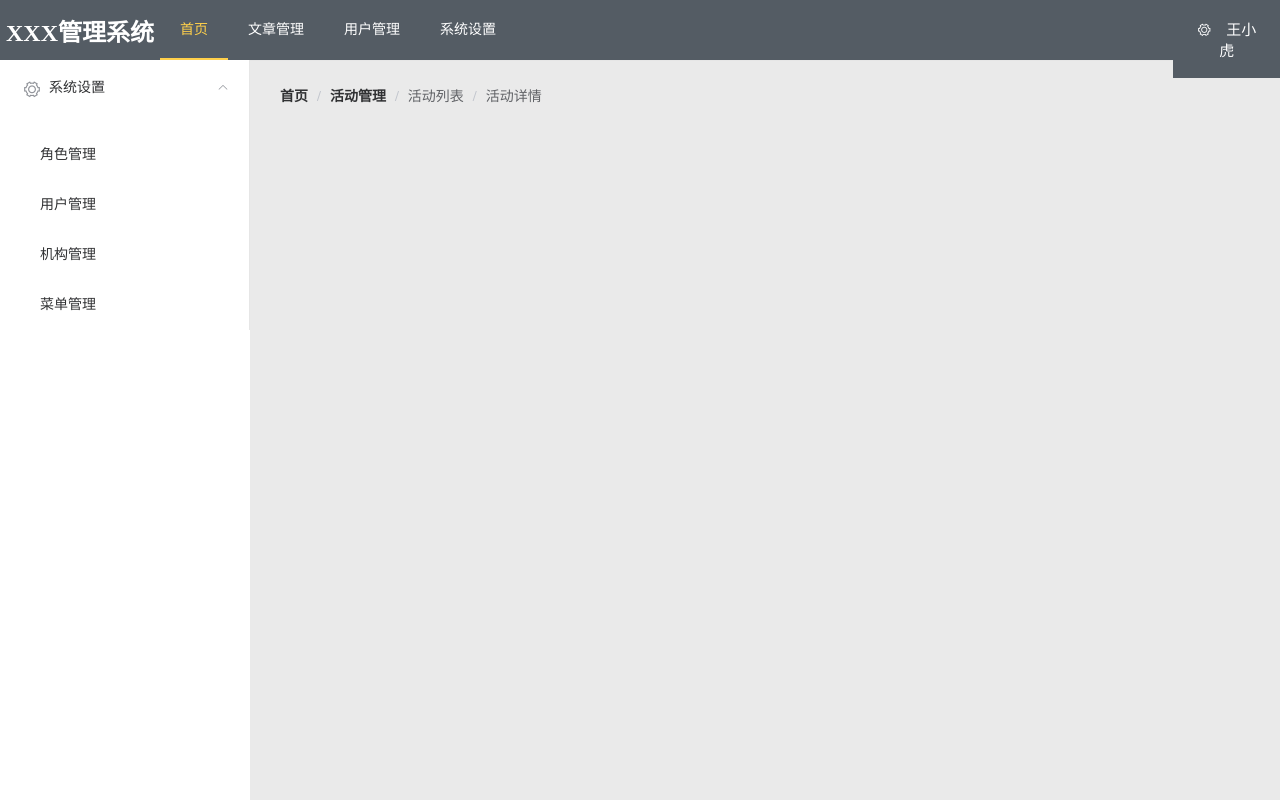
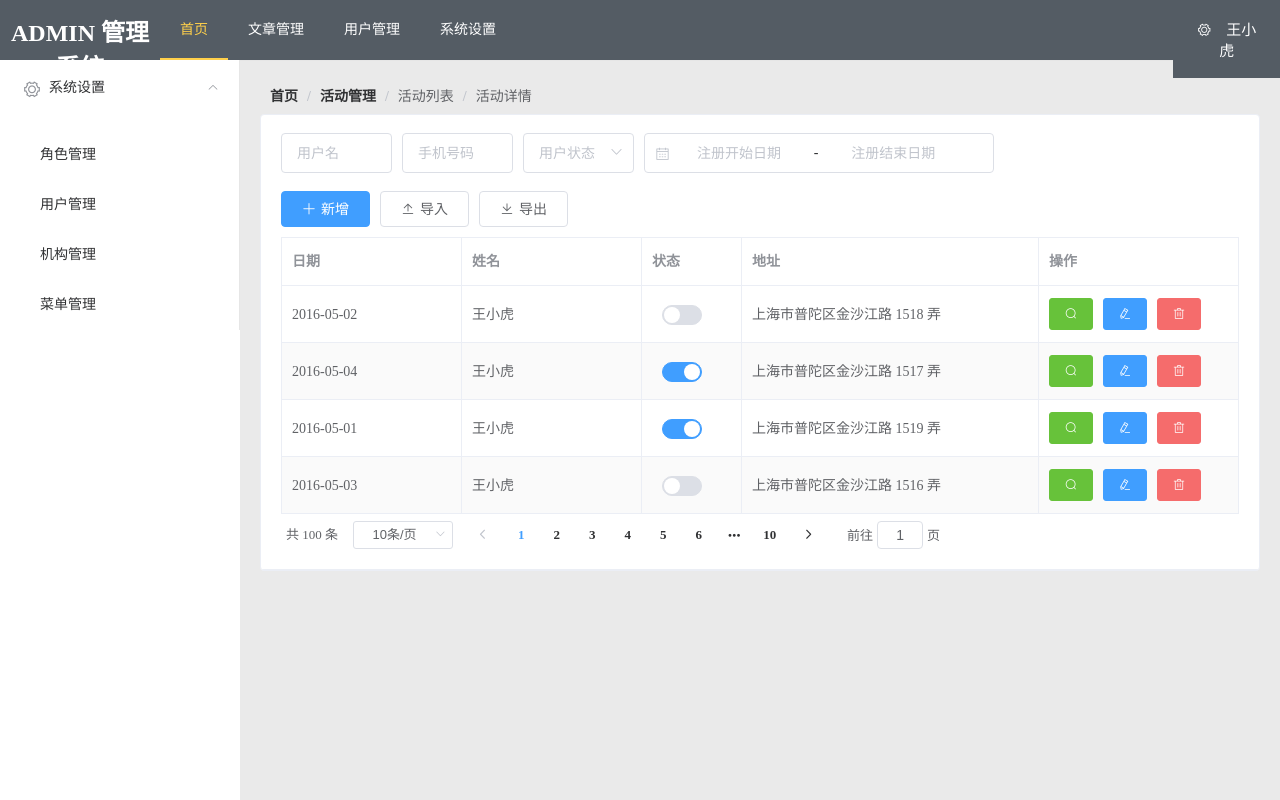
Before and after one commit to chq00788/blog-web, a Vue app: page /user in a window 1280 px wide. Built offline with nearby package versions, Linux system fonts and the light colour scheme; what iview would draw is missing.

Commit message:
用户管理界面更新

```diff
--- a/src/pages/user/Index.vue
+++ b/src/pages/user/Index.vue
@@ -3,7 +3,7 @@
     <el-header style="background: #141628;padding: 0">
       <el-row>
         <el-col :span="3" class="header_logo">
-          <div><h2 class="header_logo_font">XXX管理系统</h2></div>
+          <div><h2 class="header_logo_font">ADMIN 管理系统</h2></div>
         </el-col>
         <el-col :span="19">
           <el-menu
@@ -30,7 +30,7 @@
       </el-row>
     </el-header>
     <el-container style="height: 90%;">
-      <el-aside style="width: 250px">
+      <el-aside style="width: 240px">
         <el-menu :default-openeds="['1']">
           <el-submenu index="1">
             <template slot="title"><i class="el-icon-setting"></i>系统设置</template>
--- a/src/router/index.js
+++ b/src/router/index.js
@@ -10,6 +10,7 @@ import Menu from '@/pages/user/Menu'
 Vue.use(Router)
 
 export default new Router({
+  mode: "history",
   routes: [
     {
       path: '/login',
```
